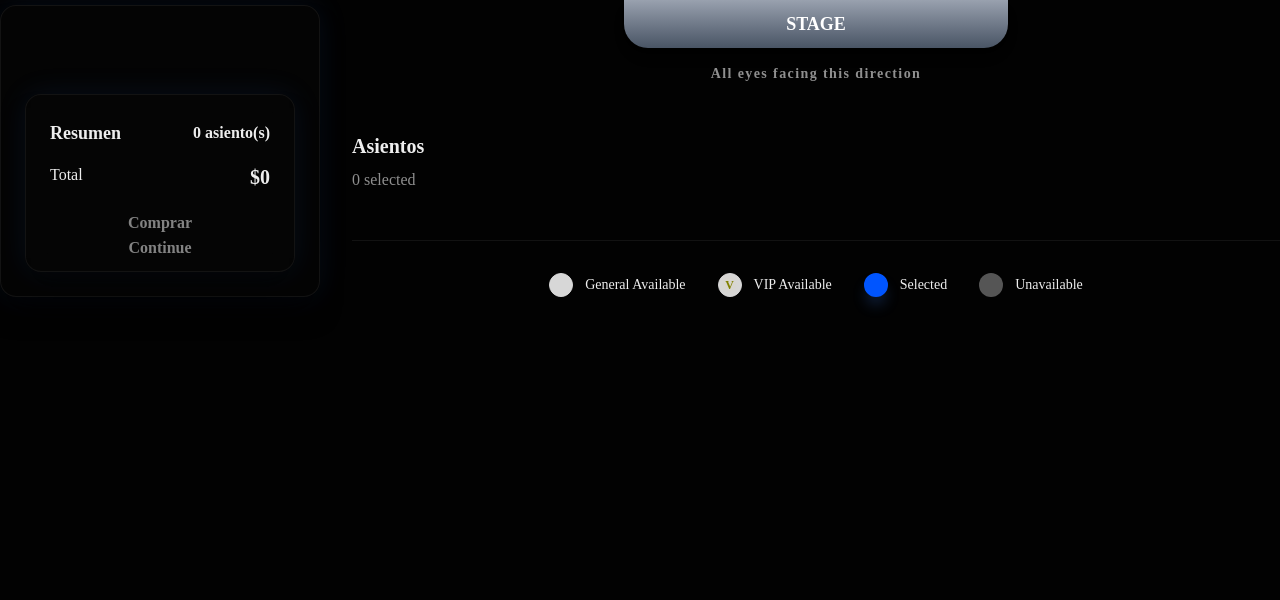
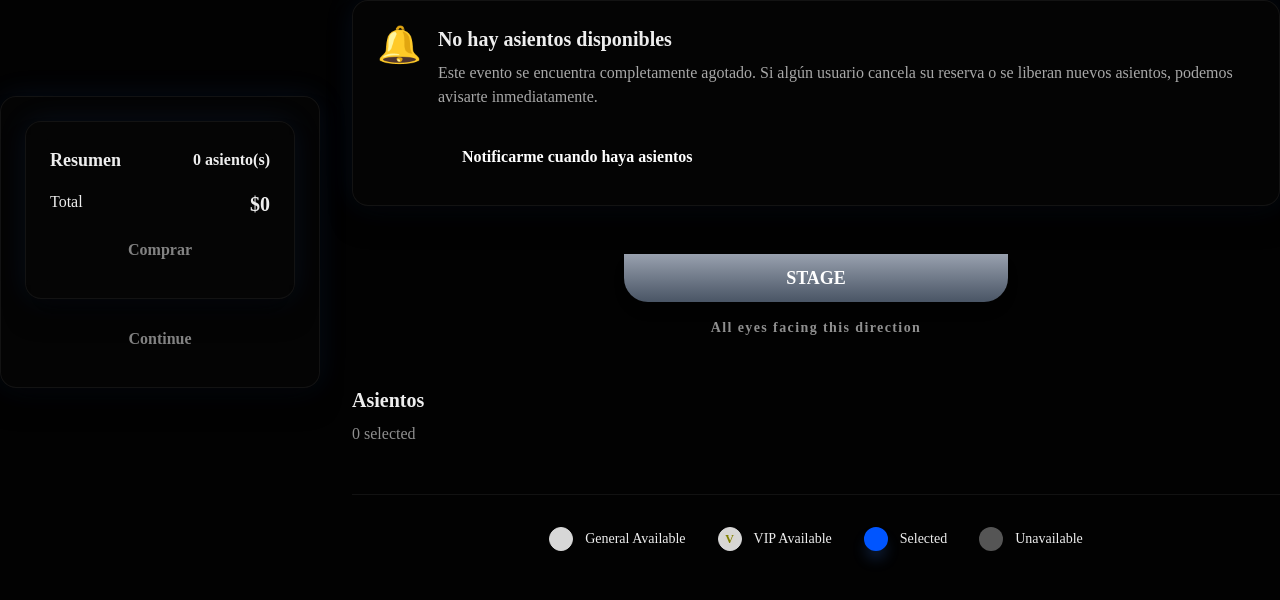
Before and after one commit to AlejandroFV74/apicultores-ticketing-web, a React (Vite) app in the folder ncapas-frontend/: page /eventmap in a window 1280 px wide. Shown: the top 600 px of the page. Built offline with nearby package versions, Linux system fonts and the light colour scheme.

Commit message:
feat: add logic of events in carousel and events without seats

```diff
--- a/ncapas-frontend/src/features/eventMap/SeatMap.jsx
+++ b/ncapas-frontend/src/features/eventMap/SeatMap.jsx
@@ -12,6 +12,7 @@ import {
   clearReservationFlowState,
   setReservationFlowState,
 } from "../purchaseTickets/purchaseFlowState";
+import NoSeatsAvailable from "./components/NoSeatsAvailable";
 
 export function SeatMap({ eventId, seatingConfig, onSelectionChange }) {
   const params = useParams();
@@ -174,6 +175,12 @@ export function SeatMap({ eventId, seatingConfig, onSelectionChange }) {
     }
   };
 
+  const availableSeats = useMemo(() => {
+  return seats.filter((seat) => seat.status === "available");
+  }, [seats]);
+
+  const noSeatsAvailable = seats.length > 0 && availableSeats.length === 0;
+
   return (
     <div className="grid lg:grid-cols-[320px_1fr] gap-8">
       <div className="hidden lg:block w-80 flex-shrink-0">
@@ -238,6 +245,7 @@ export function SeatMap({ eventId, seatingConfig, onSelectionChange }) {
       </div>
 
       <div className="space-y-12">
+        <NoSeatsAvailable></NoSeatsAvailable>
         <Stage />
 
         <div>
--- /dev/null
+++ b/ncapas-frontend/src/features/eventMap/components/NoSeatsAvailable.jsx
@@ -0,0 +1,44 @@
+export default function NoSeatsAvailable({
+  onSubscribe,
+  loading = false,
+}) {
+  return (
+    <div className="glass-card p-6 border border-neon-purple/30">
+      <div className="flex items-start gap-4">
+        <div className="text-4xl">🔔</div>
+
+        <div className="flex-1">
+          <h3 className="text-xl font-bold mb-2">
+            No hay asientos disponibles
+          </h3>
+
+          <p className="text-foreground/70 mb-6">
+            Este evento se encuentra completamente agotado.
+            Si algún usuario cancela su reserva o se liberan
+            nuevos asientos, podemos avisarte inmediatamente.
+          </p>
+
+          <button
+            onClick={onSubscribe}
+            disabled={loading}
+            className="
+              px-6
+              py-3
+              rounded-lg
+              bg-gradient-to-r
+              from-neon-blue
+              to-neon-purple
+              text-white
+              font-semibold
+              disabled:opacity-50
+            "
+          >
+            {loading
+              ? "Suscribiendo..."
+              : "Notificarme cuando haya asientos"}
+          </button>
+        </div>
+      </div>
+    </div>
+  );
+}
--- a/ncapas-frontend/src/features/landingPage/LandingPage.jsx
+++ b/ncapas-frontend/src/features/landingPage/LandingPage.jsx
@@ -13,6 +13,8 @@ export default function LandingPage() {
     loading,
     error,
   } = useEvents();
+
+  const activeEvents = events?.filter((event) => event.status === "ACTIVE") || [];
 
 
   return (
@@ -30,7 +32,7 @@ export default function LandingPage() {
         ) : error ? (
           <p>Error cargando eventos</p>
         ) : (
-          <EventsSection events={events} />
+          <EventsSection events={activeEvents} />
         )}
       </div>
       <Footer />
```
